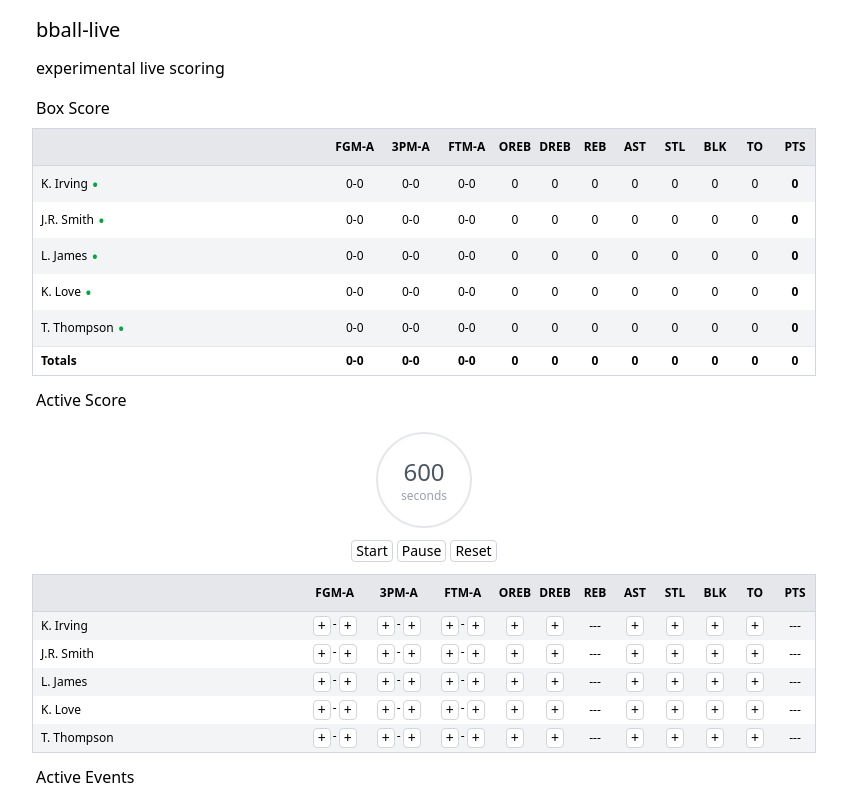
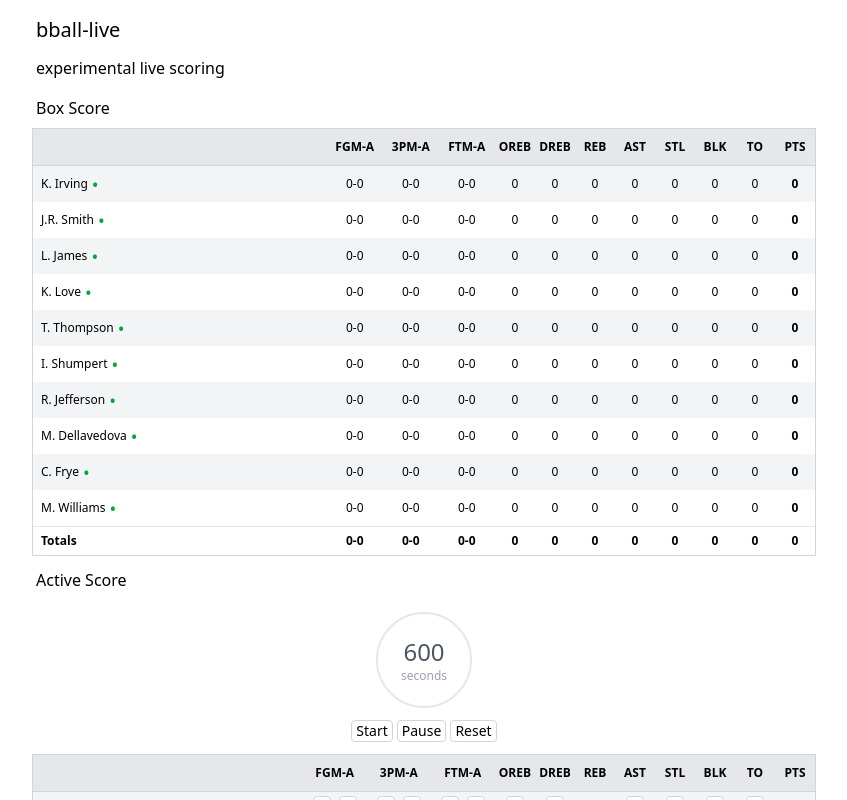
Before and after one commit to ober9k/bball-live, an Angular app: page / in a window 1280 px wide. Shown: the top 800 px of the page, without its empty margins (216-1063 px from the left). Built offline with nearby package versions, Linux system fonts and the light colour scheme.

Commit message:
Added extra mock players for bench roles

```diff
--- a/src/app/data/mock/players.ts
+++ b/src/app/data/mock/players.ts
@@ -9,4 +9,10 @@ export const mockPlayers: Array<Player> = [
   { id: id++, name: "L. James", number: "23", },
   { id: id++, name: "K. Love", number: "0", },
   { id: id++, name: "T. Thompson", number: "13", },
+  /* bench players for the same team */
+  { id: id++, name: "I. Shumpert", number: "4", },
+  { id: id++, name: "R. Jefferson", number: "24", },
+  { id: id++, name: "M. Dellavedova", number: "8", },
+  { id: id++, name: "C. Frye", number: "9", },
+  { id: id++, name: "M. Williams", number: "52", },
 ];
```
